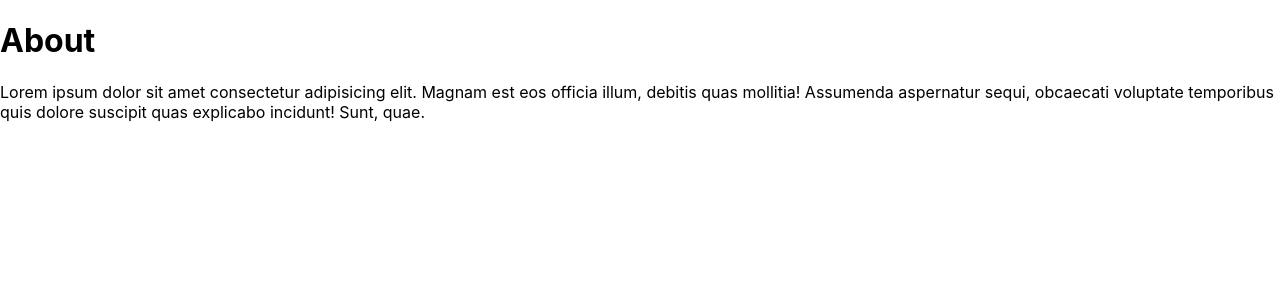
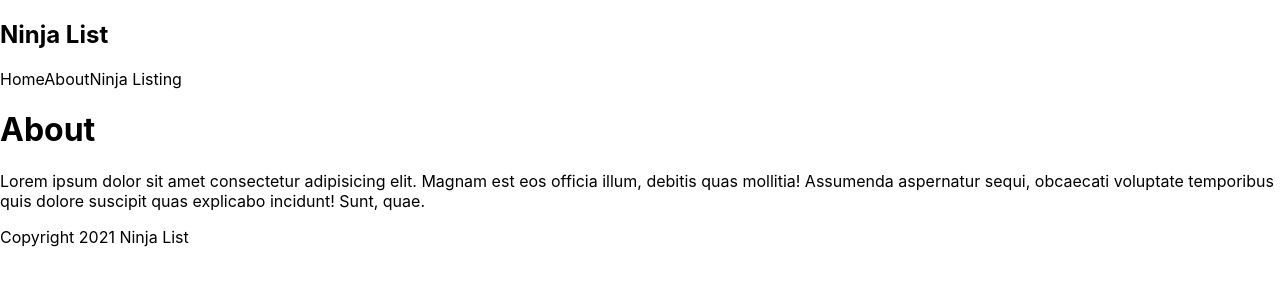
Before and after one commit to raphabarreto/ninja-list, a Next.js app: page /about in a window 1280 px wide. Shown: the top 300 px of the page. Built offline with nearby package versions, Linux system fonts and the light colour scheme.

Commit message:
Creating a Layout Component

```diff
--- /dev/null
+++ b/comps/Layout.js
@@ -0,0 +1,14 @@
+import Footer from './Footer';
+import Navbar from './Navbar';
+
+const Layout = ({ children }) => {
+  return (
+    <div className="content">
+      <Navbar />
+      {children}
+      <Footer />
+    </div>
+  );
+};
+
+export default Layout;
--- a/pages/_app.js
+++ b/pages/_app.js
@@ -1,7 +1,12 @@
-import '../styles/globals.css'
+import Layout from '../comps/Layout';
+import '../styles/globals.css';
 
 function MyApp({ Component, pageProps }) {
-  return <Component {...pageProps} />
+  return (
+    <Layout>
+      <Component {...pageProps} />
+    </Layout>
+  );
 }
 
-export default MyApp
+export default MyApp;
--- a/pages/index.js
+++ b/pages/index.js
@@ -7,7 +7,6 @@ import styles from '../styles/Home.module.css';
 export default function Home() {
   return (
     <div>
-      <Navbar />
       <h1>Homepage</h1>
       <p>
         Lorem ipsum dolor sit amet consectetur adipisicing elit. Consequuntur
@@ -18,7 +17,6 @@ export default function Home() {
       <Link href="/ninjas">
         <a>See Ninja Listing</a>
       </Link>
-      <Footer />
     </div>
   );
 }
```
